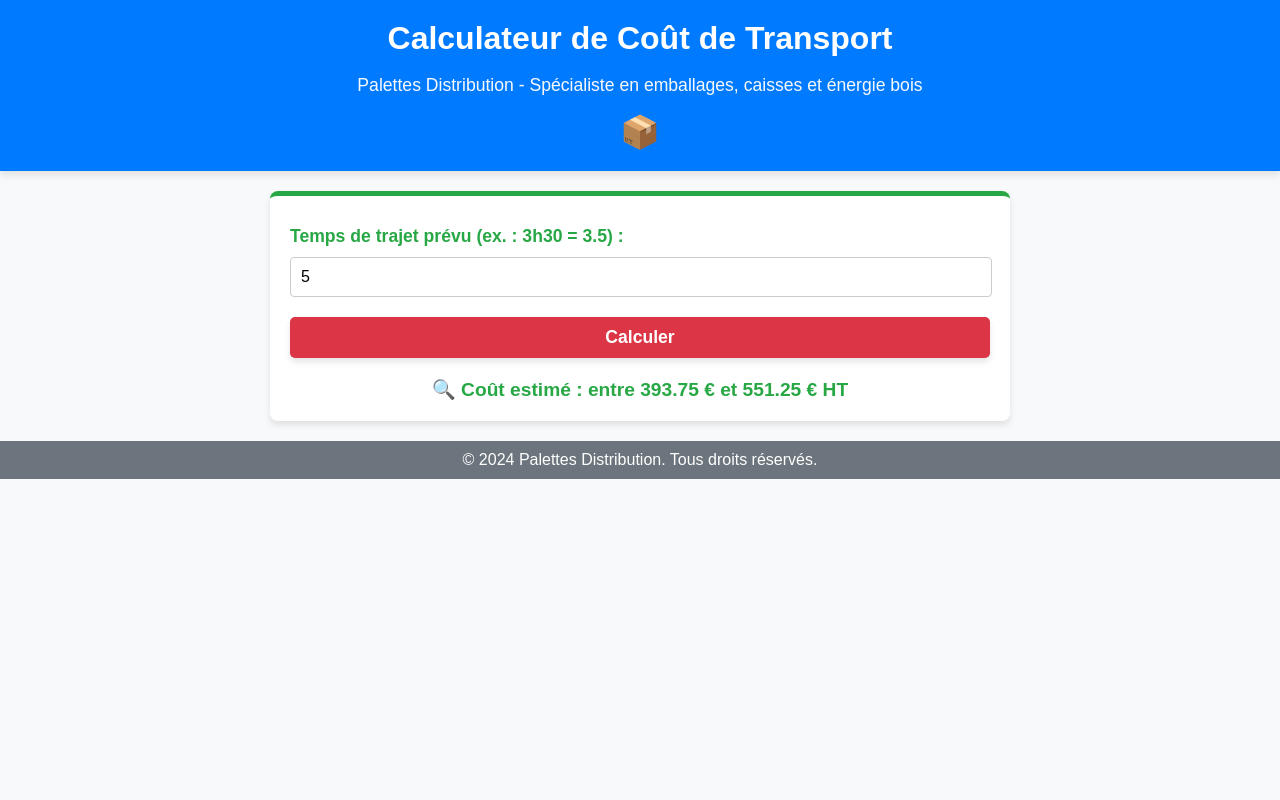
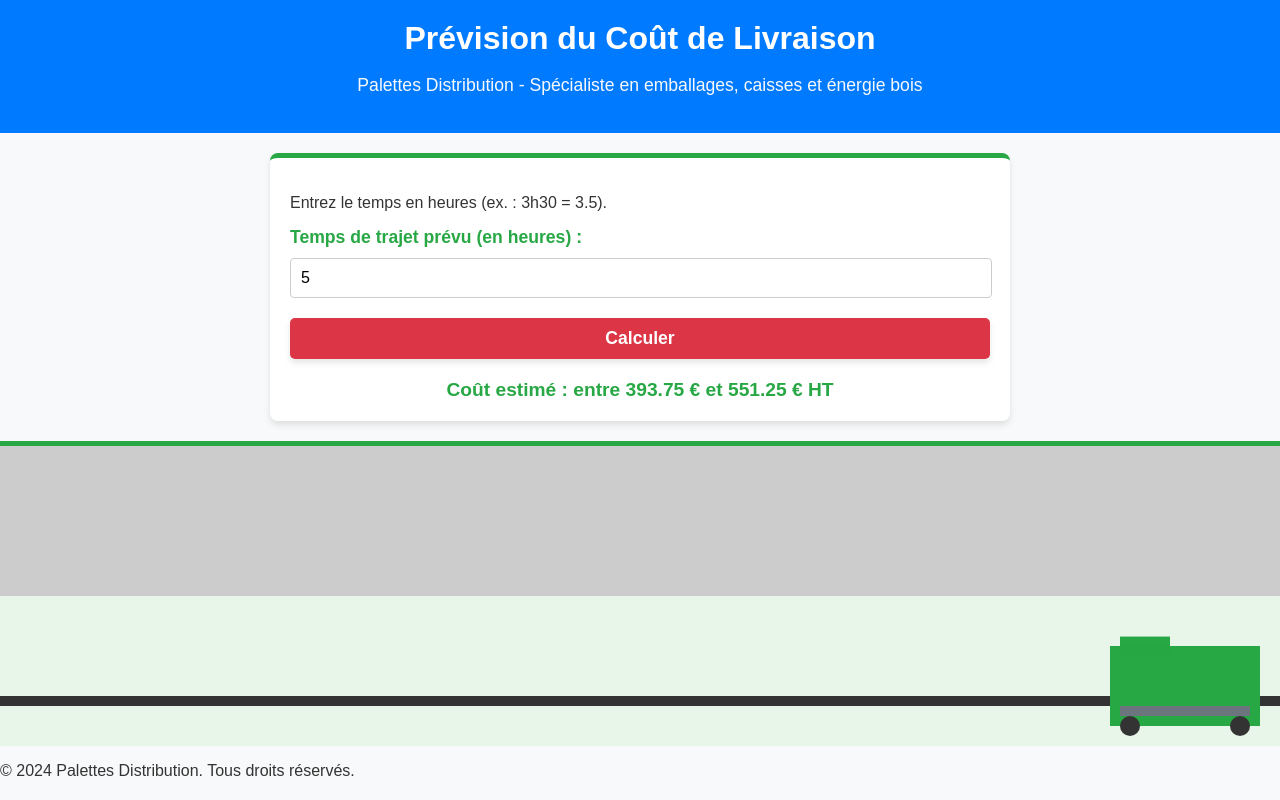
Before and after one commit to Gab1-palettes/calculateur-transport-distribution, a plain HTML site: page index.html in a window 1280 px wide. Both pictures are taken after typing "5" into the empty fields and a click on the button "Calculer". Drawn offline with Linux system fonts and the light colour scheme.

Commit message:
index.html

```diff
--- a/index.html
+++ b/index.html
@@ -11,13 +11,13 @@
             padding: 0;
             background-color: #f8f9fa;
             color: #333;
+            overflow-x: hidden;
         }
         header {
             background-color: #007bff;
             color: white;
             padding: 20px 0;
             text-align: center;
-            box-shadow: 0px 4px 8px rgba(0, 0, 0, 0.1);
         }
         header h1 {
             margin: 0;
@@ -35,11 +35,6 @@
             border-radius: 8px;
             box-shadow: 0 4px 6px rgba(0, 0, 0, 0.1);
             border-top: 5px solid #28a745;
-            animation: fadeIn 1s ease-out;
-        }
-        @keyframes fadeIn {
-            from { opacity: 0; }
-            to { opacity: 1; }
         }
         label {
             display: block;
@@ -81,40 +76,102 @@
             text-align: center;
             color: #28a745;
         }
-        .icon {
-            font-size: 2rem;
-            color: #28a745;
+        .warehouse {
+            position: relative;
+            width: 100%;
+            height: 300px;
+            background: linear-gradient(to bottom, #cccccc 50%, #e8f5e9 50%);
+            border-top: 5px solid #28a745;
+            overflow: hidden;
         }
-        footer {
-            text-align: center;
-            padding: 10px 0;
-            background-color: #6c757d;
-            color: white;
-            position: relative;
-            bottom: 0;
+        .conveyor {
+            position: absolute;
+            bottom: 40px;
+            left: 0;
             width: 100%;
+            height: 10px;
+            background: #333;
         }
-        footer p {
-            margin: 0;
+        .pallet {
+            width: 50px;
+            height: 20px;
+            background: #28a745;
+            position: absolute;
+            bottom: 50px;
+            animation: movePallet 2s linear forwards;
+        }
+        .truck {
+            position: absolute;
+            bottom: 20px;
+            right: 20px;
+            width: 150px;
+            height: 80px;
+            background: #28a745; /* Vert camion */
+            transition: transform 2s ease-in-out;
+        }
+        .truck .plateau {
+            position: absolute;
+            bottom: 10px;
+            left: 10px;
+            width: 130px;
+            height: 10px;
+            background: #6c757d; /* Plateau gris */
+        }
+        .truck:before {
+            content: "";
+            position: absolute;
+            bottom: -10px;
+            left: 10px;
+            width: 20px;
+            height: 20px;
+            background: #333;
+            border-radius: 50%;
+        }
+        .truck:after {
+            content: "";
+            position: absolute;
+            bottom: -10px;
+            right: 10px;
+            width: 20px;
+            height: 20px;
+            background: #333;
+            border-radius: 50%;
+        }
+        @keyframes movePallet {
+            0% { left: -60px; }
+            100% { left: 80%; }
+        }
+        @keyframes stackPallet {
+            0% { transform: translateY(100px); opacity: 0; }
+            100% { transform: translateY(0); opacity: 1; }
         }
     </style>
 </head>
 <body>
     <header>
-        <h1>Calculateur de Coût de Transport</h1>
+        <h1>Prévision du Coût de Livraison</h1>
         <p>Palettes Distribution - Spécialiste en emballages, caisses et énergie bois</p>
-        <div class="icon">📦</div>
     </header>
 
     <div class="container">
+        <p style="color: #333; font-size: 1rem; margin-bottom: 15px;">
+            Entrez le temps en heures (ex. : 3h30 = 3.5).
+        </p>
         <form id="transport-form">
-            <label for="temps">Temps de trajet prévu (ex. : 3h30 = 3.5) :</label>
+            <label for="temps">Temps de trajet prévu (en heures) :</label>
             <input type="number" id="temps" name="temps" required step="0.1" placeholder="Exemple : 2.5">
-
             <button type="button" class="btn" onclick="calculer()">Calculer</button>
         </form>
 
-        <div class="result" id="result">🔍 Résultat apparaîtra ici</div>
+        <div class="result" id="result"></div>
+    </div>
+
+    <div class="warehouse">
+        <div class="conveyor"></div>
+        <div id="pallet-container"></div>
+        <div class="truck" id="truck">
+            <div class="plateau" id="plateau"></div>
+        </div>
     </div>
 
     <footer>
@@ -122,6 +179,28 @@
     </footer>
 
     <script>
+        let loadedPallets = 0;
+
+        function addPallet() {
+            if (loadedPallets >= 5) return;
+
+            const plateau = document.getElementById("plateau");
+            const pallet = document.createElement("div");
+            pallet.className = "pallet";
+            pallet.style.bottom = `${10 + loadedPallets * 25}px`;
+            pallet.style.animation = "stackPallet 1s ease forwards";
+
+            plateau.appendChild(pallet);
+            loadedPallets++;
+
+            if (loadedPallets === 5) {
+                setTimeout(() => {
+                    const truck = document.getElementById("truck");
+                    truck.style.transform = "translateX(100%)";
+                }, 1000);
+            }
+        }
+
         function calculer() {
             const temps = parseFloat(document.getElementById('temps').value);
 
@@ -131,18 +210,16 @@
             const imprévus = 1.4; // Marge pour imprévus (40%)
 
             if (!isNaN(temps) && temps > 0) {
-                // Calcul du coût minimum
                 const coutMin = temps * tarifHoraire * marge;
-
-                // Calcul du coût maximum (ajout de 40% pour imprévus)
                 const coutMax = coutMin * imprévus;
-
-                // Affichage discret des résultats
                 document.getElementById('result').innerText =
-                    `🔍 Coût estimé : entre ${coutMin.toFixed(2)} € et ${coutMax.toFixed(2)} € HT`;
+                    `Coût estimé : entre ${coutMin.toFixed(2)} € et ${coutMax.toFixed(2)} € HT`;
+                for (let i = 0; i < 5; i++) {
+                    setTimeout(addPallet, i * 1000);
+                }
             } else {
                 document.getElementById('result').innerText =
-                    "❗ Veuillez entrer un temps de trajet valide.";
+                    "Veuillez entrer un temps de trajet valide.";
             }
         }
     </script>
```
